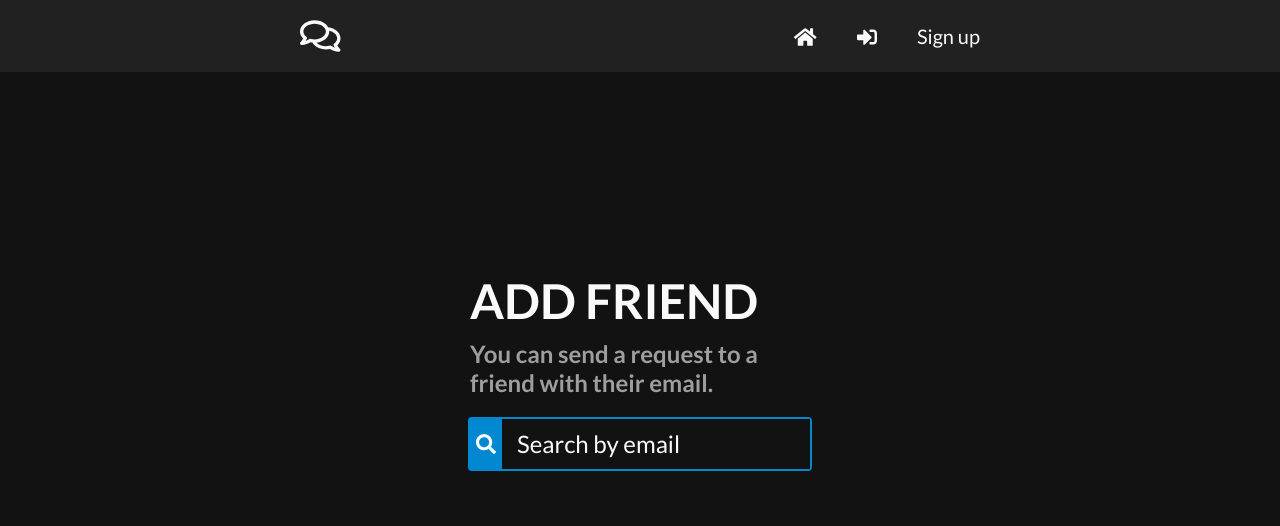
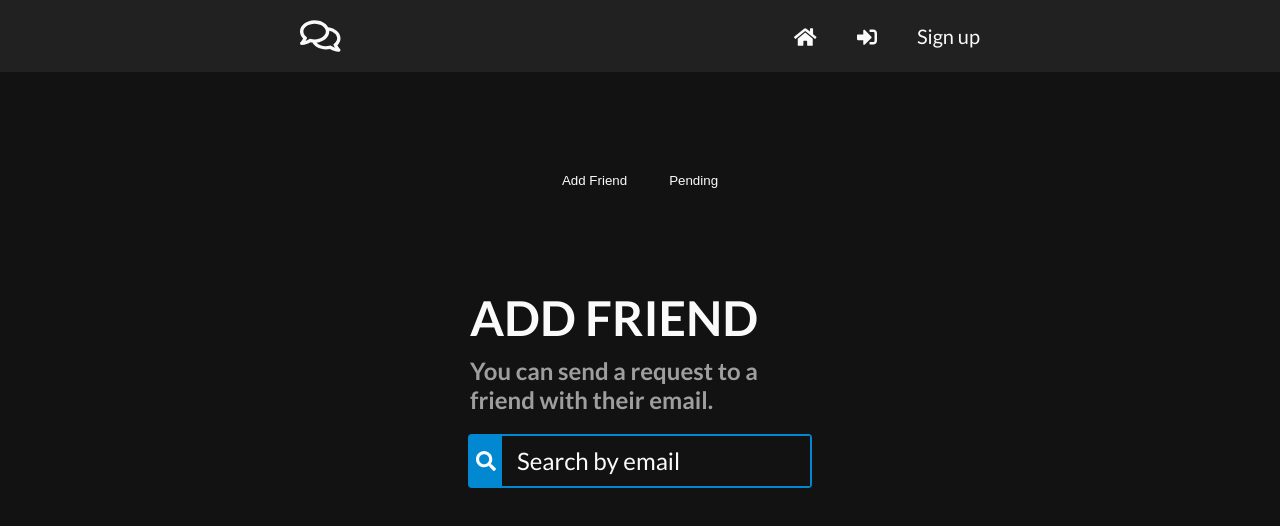
Before and after one commit to vincenttse15/chat, a React (Create React App) app: page /addfriend in a window 1280 px wide. Shown: the top 526 px of the page. Built offline with nearby package versions, Linux system fonts and the light colour scheme; no server answers.

Commit message:
add friend page updates

```diff
--- a/src/pages/AddFriend/AddFriend.js
+++ b/src/pages/AddFriend/AddFriend.js
@@ -1,19 +1,23 @@
 import React from "react";
 import * as styles from './addfriend.module.scss';
-import SearchBar from "./SearchBar/SearchBar";
+import AddFriendTab from "./AddFriendTab/AddFriendTab";
 
 const AddFriend = () => {
+  const [tab, setTab] = React.useState('AddFriend');
+
   return (
     <div className={styles.container}>
-      <div className={styles.text}>
-        <h1>
-          ADD FRIEND
-        </h1>
-        <h2>
-          You can send a request to a friend with their email.
-        </h2>
+      <div className={styles.buttonContainer}>
+        <button type="button" onClick={() => setTab('AddFriend')} className={styles.button}>Add Friend</button>
+        <button type="button" onClick={() => setTab('Pending')} className={styles.button}>Pending</button>
       </div>
-      <SearchBar />
+      {tab === 'AddFriend' ?
+        <AddFriendTab />
+        :
+        <div>
+          A
+        </div>
+      }
     </div>
   );
 }
--- /dev/null
+++ b/src/pages/AddFriend/AddFriendTab/AddFriendTab.js
@@ -0,0 +1,21 @@
+import React from "react";
+import * as styles from './addfriendtab.module.scss';
+import SearchBar from "../SearchBar/SearchBar";
+
+const AddFriendTab = () => {
+  return (
+    <>
+      <div className={styles.text}>
+        <h1>
+          ADD FRIEND
+        </h1>
+        <h2>
+          You can send a request to a friend with their email.
+        </h2>
+      </div>
+      <SearchBar />
+    </>
+  );
+}
+
+export default AddFriendTab;
--- /dev/null
+++ b/src/pages/AddFriend/AddFriendTab/addfriendtab.module.scss
@@ -0,0 +1,20 @@
+@use '../../../styles/theme' as *;
+
+.text {
+  width: 50%;
+  display: flex;
+  flex-direction: column;
+}
+
+h1 {
+  color: $gray-50;
+  font-size: 48px;
+  margin-top: 100px;
+  margin-bottom: 10px;
+}
+
+h2 {
+  color: $gray-500;
+  font-size: 24px;
+  margin-top: 0px;
+}
--- a/src/pages/AddFriend/addfriend.module.scss
+++ b/src/pages/AddFriend/addfriend.module.scss
@@ -9,21 +9,16 @@
   align-items: center;
 }
 
-.text {
-  width: 50%;
+.buttonContainer {
   display: flex;
-  flex-direction: column;
+  flex-direction: row;
+  justify-content: center;
+  margin-top: 100px;
+  gap: 30px;
 }
 
-h1 {
+.button {
+  background-color: $black;
+  border: none;
   color: $gray-50;
-  font-size: 48px;
-  margin-top: 200px;
-  margin-bottom: 10px;
 }
-
-h2 {
-  color: $gray-500;
-  font-size: 24px;
-  margin-top: 0px;
-}
--- a/src/utility/Notifications.js
+++ b/src/utility/Notifications.js
@@ -7,6 +7,18 @@ export const createConnection = function() {
   const cookie = cookies.get("session");
   const webSocket = new WebSocket(`${WEBSOCKET_URL}/${cookie}`);
 
+  webSocket.onmessage = function(e) {
+    const message = JSON.parse(e.data);
+
+    switch(message.type) {
+      case 'FRIEND_REQUEST':
+        console.log(message);
+        break;
+      default:
+        console.log("Error with message.");
+    }
+  }
+
   return {
     close: function() {
       webSocket.close();
```
